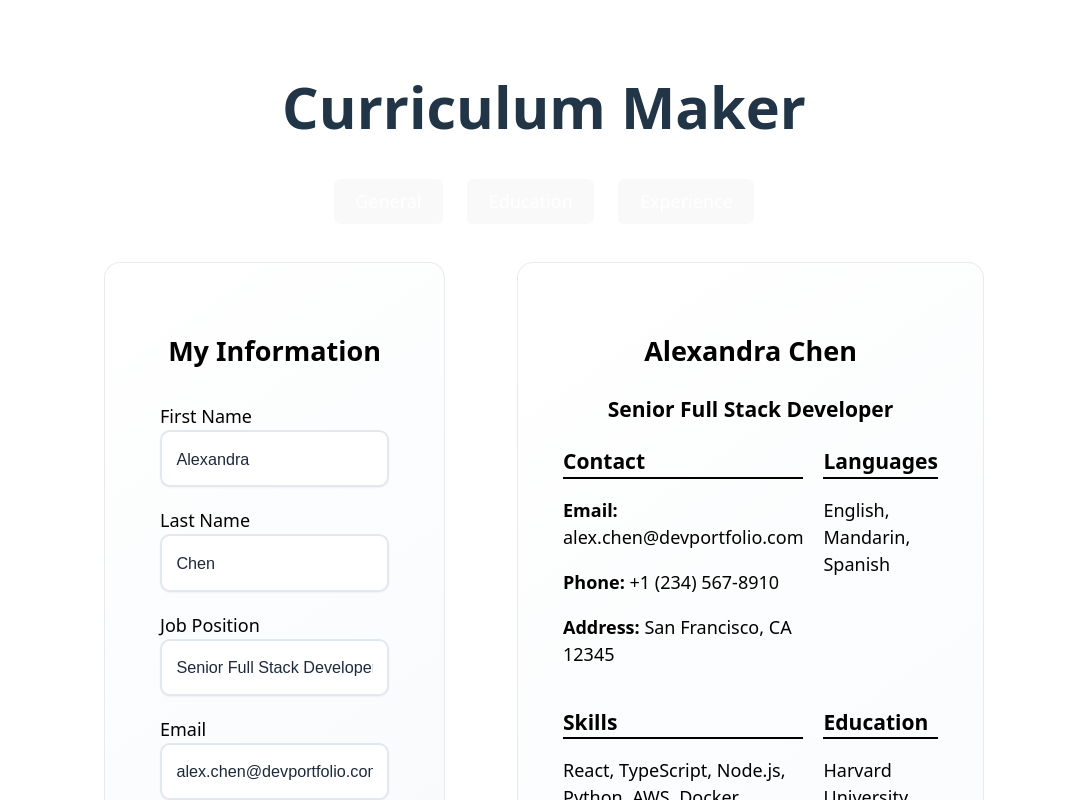
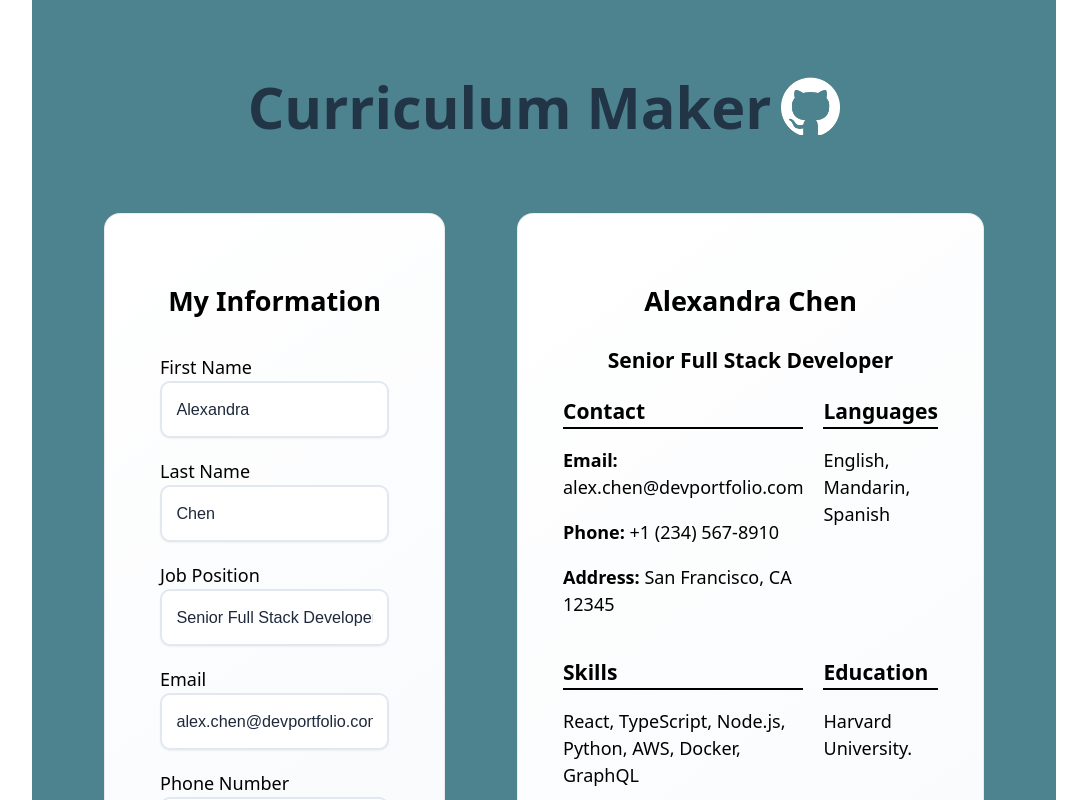
Before and after one commit to NickW16/CV-Application, a React (Vite) app: page / in a window 1280 px wide. Shown: the top 800 px of the page, without its empty margins (96-1183 px from the left). Built offline with nearby package versions, Linux system fonts and the light colour scheme.

Commit message:
Project almost complete, add more styling and more polish

```diff
--- a/src/App.jsx
+++ b/src/App.jsx
@@ -1,6 +1,7 @@
 import { useState } from 'react'
 import reactLogo from './assets/react.svg'
 import viteLogo from '/vite.svg'
+import githubIcon from './assets/github-mark-white.png'
 import './App.css'
 import Button from './components/Button.jsx'
 import CVform from './components/CV-form.jsx'
@@ -10,15 +11,12 @@ function App() {
 
   return (
      <>
-      <h1>Curriculum Maker</h1>
+     <div id="title-and-icon">
+         <h1>Curriculum Maker</h1>
+         <img src={githubIcon} className="github-icon"  alt="github" />
+      </div>
       <div id='main-content'>
          <div id="editing-section">
-            <div id="buttons">
-               <Button text="General" />
-               <Button text="Education" />
-               <Button text="Experience" />
-            </div>
-
          </div>
       <CVform />
       </div>
--- a/src/index.css
+++ b/src/index.css
@@ -29,6 +29,7 @@ a:hover {
 body {
   justify-self: center;
   align-self: center;
+  background-color: #4D838E;
   margin: 0;
   width: 80%;
   min-width: 320px;
@@ -78,6 +79,17 @@ button:focus-visible {
 
 /* start edits*/
 
+#title-and-icon {
+   display: flex;
+   justify-content: center;
+   align-items: center;
+   gap: 10px;
+}
+
+.github-icon {
+   height: 3.2em;
+}
+
 #main-content {
    display:flex;
    flex-direction: column;
@@ -91,7 +103,7 @@ button:focus-visible {
 
 .cv-form {
    width: 35%;
-   height: 520px;
+   height: 600px;
    color: black;
    overflow: auto;
    background: linear-gradient(145deg, #ffffff, #f8fafc) ;
@@ -99,9 +111,6 @@ button:focus-visible {
    margin: 2rem;
    border-radius: 16px;
    border: 1px solid rgba(229, 231, 235, 0.8);
-
-   /* scroll styling */
-   scrollbar-width: 40px;
 }
 
 .cv-app {
@@ -135,7 +144,9 @@ label {
    width: 50%;
    height: 100%;
    color: black;
-   background: linear-gradient(145deg, #ffffff, #f8fafc); padding: 2.5rem; margin: 2rem;
+   background: linear-gradient(145deg, #ffffff, #f8fafc);
+   padding: 2.5rem;
+   margin: 2rem;
    border-radius: 16px;
    border: 1px solid rgba(229, 231, 235, 0.8);
 }
@@ -158,5 +169,5 @@ label {
 .info-content {
     border-top: 2px solid black;
     word-wrap: break-word;
-    overflow-wrap: break-word;
+    overflow-wrap: break-word.
 }
```
Also changed, not shown: src/assets/github-mark-white.png (added).
